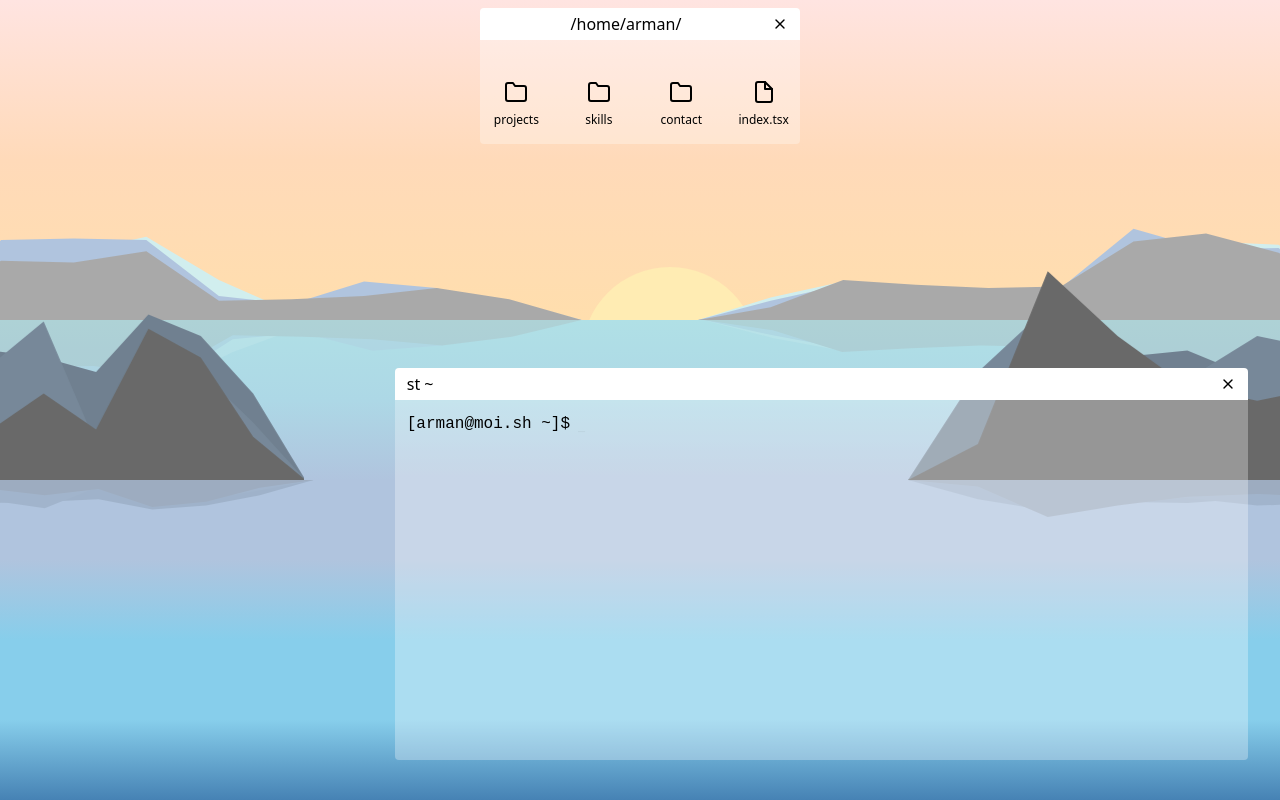
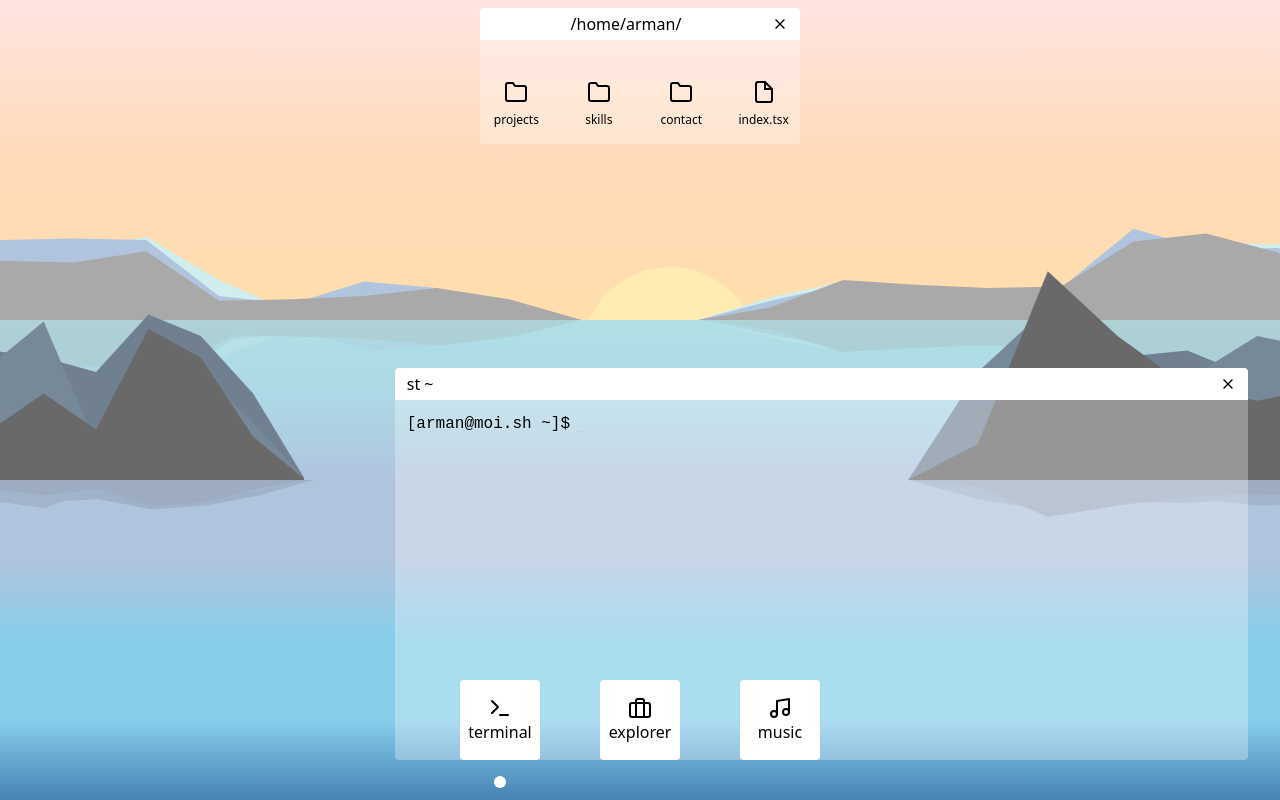
Before and after one commit to persakiss/moidotsh, a Next.js app: page / in a window 1280 px wide. Built offline with nearby package versions, Linux system fonts and the light colour scheme.

Commit message:
pushing to sync

```diff
--- a/src/components/AddressBar.tsx
+++ b/src/components/AddressBar.tsx
@@ -4,11 +4,11 @@ import { useRouter } from "next/router";
 import { X } from 'react-feather';
 
 type AddressBarProps = {
-    hidden: boolean;
+    explorerHidden: boolean;
     toggleHidden: () => void;
 };
 
-const AddressBar = ({ hidden, toggleHidden }: AddressBarProps) => {
+const AddressBar = ({ explorerHidden, toggleHidden }: AddressBarProps) => {
     const router = useRouter();
 
     const textMaker = (inputPath: string) => {
@@ -26,7 +26,7 @@ const AddressBar = ({ hidden, toggleHidden }: AddressBarProps) => {
             </div>
             <div
                 className="absolute mt-[2rem] h-[7rem] w-[20rem] flex self-center bg-white rounded-b opacity-30"
-                style={{ display: hidden ? "none" : "" }}
+                style={{ display: explorerHidden ? "none" : "" }}
             >
                 {" "}
             </div>
--- /dev/null
+++ b/src/components/AppDock.tsx
@@ -0,0 +1,58 @@
+import React, { useState } from "react";
+import { Terminal, Music, Briefcase } from "react-feather";
+
+type Props = {
+  explorerHidden: boolean;
+  setExplorerHidden(newVal: boolean): void;
+};
+
+function AppDock({ explorerHidden, setExplorerHidden }: Props) {
+  const Apps = [
+    { name: "Terminal", icon: <Terminal />, hidden: explorerHidden },
+    { name: "Explorer", icon: <Briefcase /> },
+    { name: "Music", icon: <Music /> },
+  ];
+
+  const [bouncing, setBouncing] = useState<number | null>(null);
+
+  const handleClick = (index: number) => {
+    setBouncing(index);
+  };
+
+  const handleAnimationEnd = () => {
+    setBouncing(null);
+  };
+
+  return (
+    <div className="absolute w-full flex bottom-0 justify-center">
+      <div className="z-[2000]">
+        <div className="w-[60vh] text-center">
+          <ul className="list-none flex justify-evenly items-center">
+            {Apps.map((app, index) => (
+              <li
+                key={index}
+                className="flex flex-col items-center bottom-10 w-20 relative cursor-default"
+                onClick={() =>
+                  app.name === "Explorer" && setExplorerHidden(!explorerHidden)
+                }
+              >
+                <div className="bg-white w-20 h-20 flex flex-col justify-center items-center rounded transform transition-transform hover:-translate-y-5">
+                  {app.icon}
+                  <span className="select-none">{app.name.toLowerCase()}</span>
+                </div>
+                <div
+                  style={{
+                    background: app.hidden === false ? "white" : "",
+                  }}
+                  className="absolute mt-24 w-3 h-3 rounded-full"
+                ></div>
+              </li>
+            ))}
+          </ul>
+        </div>
+      </div>
+    </div>
+  );
+}
+
+export default AppDock;
--- a/src/components/FolderFileDisplay.tsx
+++ b/src/components/FolderFileDisplay.tsx
@@ -5,15 +5,15 @@ import { Folder as FolderType, File as FileType } from "./FolderStructureHelper"
 
 type FolderFileDisplayProps = {
     currentFolder: FolderType | null;
-    hidden: boolean;
+    explorerHidden: boolean;
 };
 
-const FolderFileDisplay = ({ currentFolder, hidden }: FolderFileDisplayProps) => {
+const FolderFileDisplay = ({ currentFolder, explorerHidden }: FolderFileDisplayProps) => {
     return (
         <div className="mx-auto">
             <ul
                 className="grid grid-cols-4 mt-16"
-                style={{ display: hidden ? "none" : "" }}
+                style={{ display: explorerHidden ? "none" : "" }}
             >
                 {currentFolder?.children
                     .sort((a, b) => {
@@ -39,7 +39,7 @@ const FolderFileDisplay = ({ currentFolder, hidden }: FolderFileDisplayProps) =>
 
             <ul
                 className="grid grid-cols-4 -mt-6"
-                style={{ display: hidden ? "none" : "" }}
+                style={{ display: explorerHidden ? "none" : "" }}
             >
                 {currentFolder?.children
                     .sort((a, b) => {
--- a/src/components/Nav.tsx
+++ b/src/components/Nav.tsx
@@ -8,12 +8,14 @@ import AddressBar from "./AddressBar";
 import FolderFileDisplay from "./FolderFileDisplay";
 import Draggable, { DraggableData, DraggableEvent } from "react-draggable";
 
-type Props = {};
+type Props = {
+  explorerHidden: boolean;
+  setExplorerHidden(newVal: boolean): void;
+};
 
-function Nav({}: Props) {
+function Nav({explorerHidden, setExplorerHidden}: Props) {
   const router = useRouter();
 
-  const [hidden, setHidden] = useState(false);
 
   const currentFolder = useMemo(
     () => findFolderByPath(router.pathname, rootFolder),
@@ -34,8 +36,8 @@ function Nav({}: Props) {
   return (
     <Draggable position={currentPosition} onDrag={handleDrag} handle=".address-bar">
       <nav className="w-full flex flex-col">
-        <AddressBar hidden={hidden} toggleHidden={() => setHidden(!hidden)} />
-        <FolderFileDisplay currentFolder={currentFolder} hidden={hidden} />
+        <AddressBar explorerHidden={explorerHidden} toggleHidden={() => setExplorerHidden(!explorerHidden)} />
+        <FolderFileDisplay currentFolder={currentFolder} explorerHidden={explorerHidden} />
       </nav>
     </Draggable>
   );
--- a/src/pages/_app.tsx
+++ b/src/pages/_app.tsx
@@ -1,18 +1,25 @@
+import AppDock from "@/components/AppDock";
 import Nav from "@/components/Nav";
 import TerminalContainer from "@/components/TerminalContainer";
 import "@/styles/globals.css";
 import { AnimatePresence } from "framer-motion";
 import type { AppProps } from "next/app";
+import { useState } from "react";
 
 export default function App({ Component, pageProps }: AppProps) {
   const onExitComplete = () => {
     window.scrollTo({ top: 0 });
   };
 
+  const [explorerHidden, setExplorerHidden] = useState(false);
+
+
   return (
     <>
-        <Nav />
+        <Nav explorerHidden={explorerHidden} setExplorerHidden={setExplorerHidden} />
         <TerminalContainer />
+        <AppDock  explorerHidden={explorerHidden} setExplorerHidden={setExplorerHidden} />
+
 
         <AnimatePresence
           onExitComplete={onExitComplete}
@@ -21,7 +28,9 @@ export default function App({ Component, pageProps }: AppProps) {
 
         >
           <Component {...pageProps} />
+
         </AnimatePresence>
+
     </>
   );
 }
--- a/src/styles/globals.css
+++ b/src/styles/globals.css
@@ -1,7 +1,7 @@
 @tailwind base;
 @tailwind components;
 @tailwind utilities;
-@import url('https://fonts.googleapis.com/css2?family=Fira+Code:wght@300;400;500;600;700&display=swap');
+@import url("https://fonts.googleapis.com/css2?family=Fira+Code:wght@300;400;500;600;700&display=swap");
 
 :root {
   --foreground-rgb: 0, 0, 0;
@@ -18,7 +18,6 @@
 }
 
 html {
-
   background-size: cover;
   background-repeat: no-repeat;
   background-attachment: fixed;
@@ -30,9 +29,10 @@ html {
 }
 
 
+
 @keyframes slide {
   0% {
-      transform: translate(0, -2rem);
+    transform: translate(0, -2rem);
   }
   50% {
     transform: translate(0, -3rem);
--- a/tailwind.config.ts
+++ b/tailwind.config.ts
@@ -6,25 +6,31 @@ const config: Config = {
     "./src/components/**/*.{js,ts,jsx,tsx,mdx}",
     "./src/app/**/*.{js,ts,jsx,tsx,mdx}",
   ],
-theme: {
+  theme: {
     extend: {
       fontFamily: {
-        'fira-code': ['Fira Code', 'monospace'],
+        "fira-code": ["Fira Code", "monospace"],
       },
       keyframes: {
         blinker: {
-          '50%': { opacity: '0' }
-        }
+          "50%": { opacity: "0" },
+        },
+        bounce: {
+          "0%, 20%, 50%, 80%, 100%": { transform: "translateY(0)" },
+          "40%": { transform: "translateY(-20px)" },
+          "60%": { transform: "translateY(-10px)" },
+        },
       },
       animation: {
-        blinker: 'blinker 1s linear infinite',
+        blinker: "blinker 1s linear infinite",
+        bounce: 'bounce 1s ease-in-out',
       },
       margin: {
-        '-10': '-10px'
-      }
-    }
+        "-10": "-10px",
+      },
+    },
   },
   variants: {},
   plugins: [],
-}
+};
 export default config;
```
